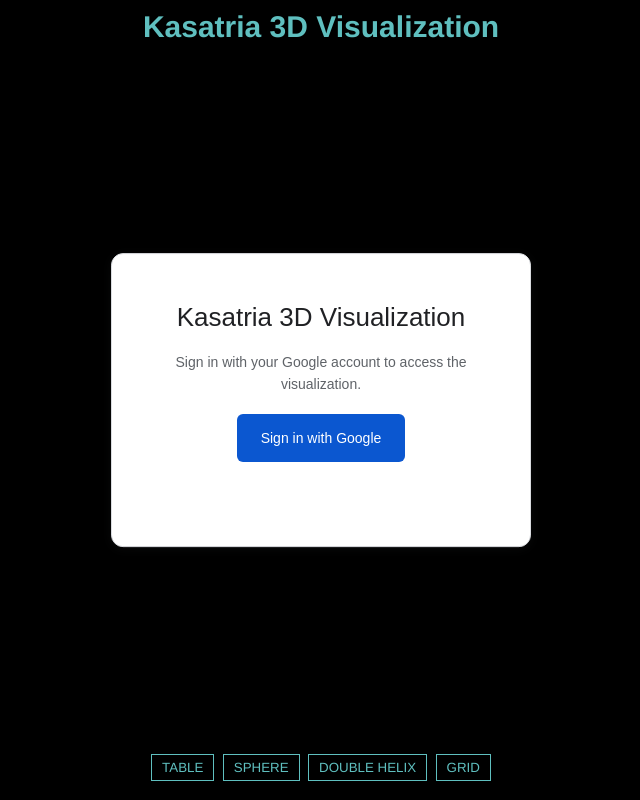
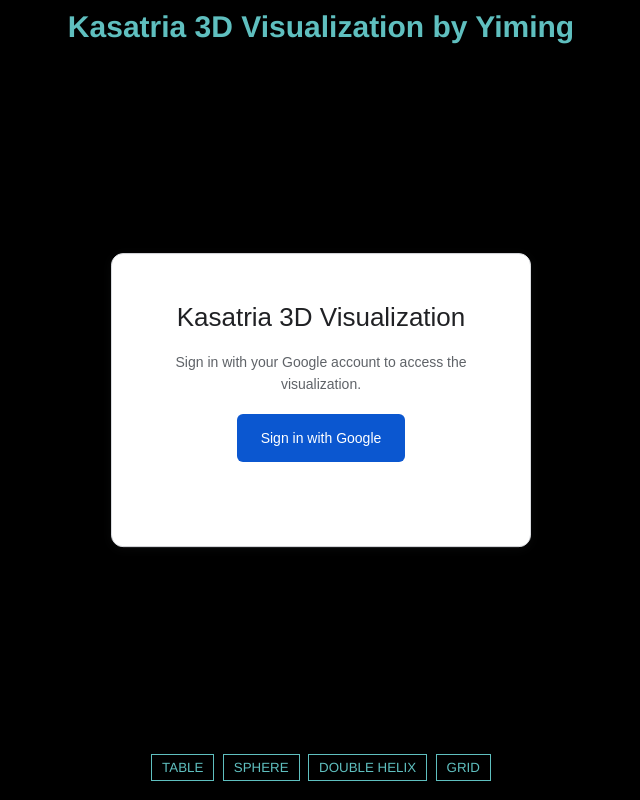
Before and after one commit to Isaac-Ondaway/kasatria-assignment, a website built with Vite: page index.html in a window 1280 px wide. Shown: the whole page, without its empty margins (319-959 px from the left). Built offline with nearby package versions, Linux system fonts and the light colour scheme; no server answers.

Commit message:
add signature

```diff
--- a/index.html
+++ b/index.html
@@ -15,7 +15,7 @@
     <p id="login-status"></p>
   </div>
 
-  <div id="info">Kasatria 3D Visualization</div>
+  <div id="info">Kasatria 3D Visualization by Yiming</div>
 
   <div id="container"></div>
 
```
